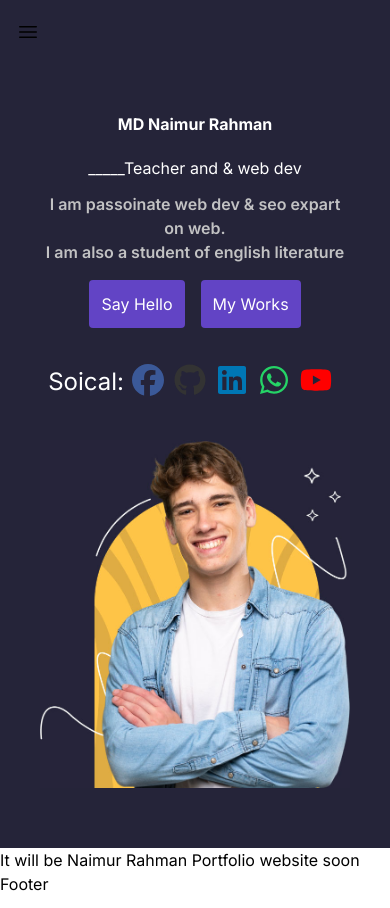
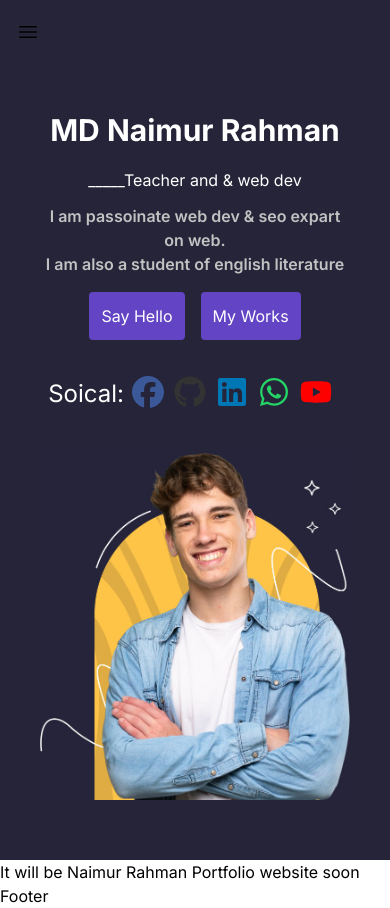
Before and after one commit to naimur202165/naimur-portfolio-nextjs, a Next.js app: page / in a window 390 px wide. Built offline with nearby package versions, Linux system fonts and the light colour scheme.

Commit message:
all problem are fixed

```diff
--- a/src/components/Hero/Hero.js
+++ b/src/components/Hero/Hero.js
@@ -18,7 +18,7 @@ export default function Hero() {
       <div className="sm:grid sm:grid-rows-2 sm:grid-flow-col md:grid md:grid-rows-1 sm:grid-flow-col   lg:grid lg:grid-rows-1 lg:grid-flow-col gap-4 bg-dark-blue p-10">
         <div>
           <div>
-            <h2 className="text-white sm:text-2xl lg:text-5xl text-center py-2 font-bold">
+            <h2 className="text-white text-3xl    lg:text-5xl sm:text-3xl text-center py-2 font-bold">
               MD Naimur Rahman
             </h2>
             <h3 className="text-white text-center py-3">
```
